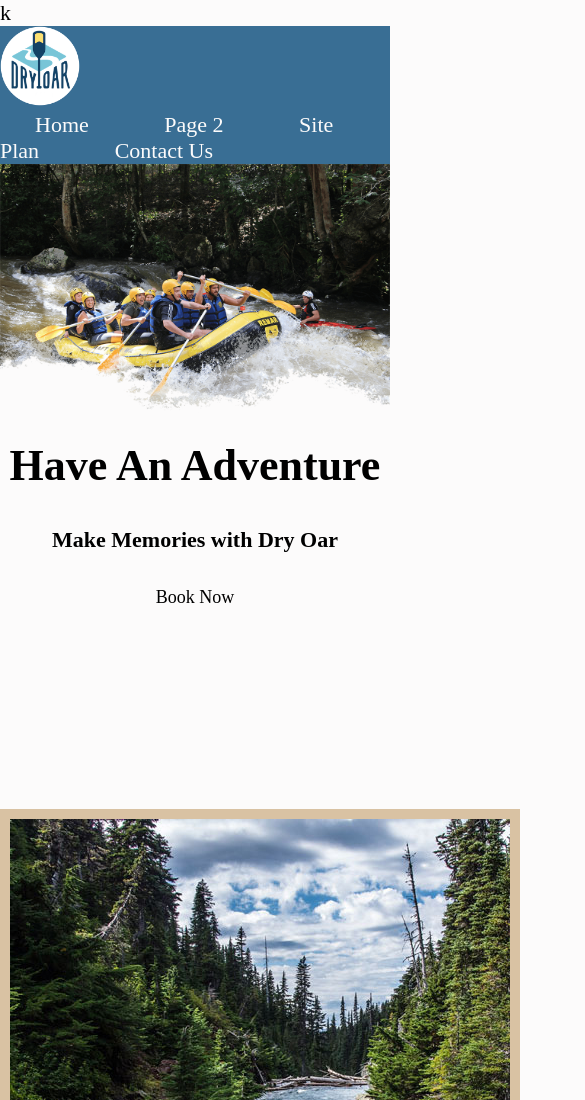
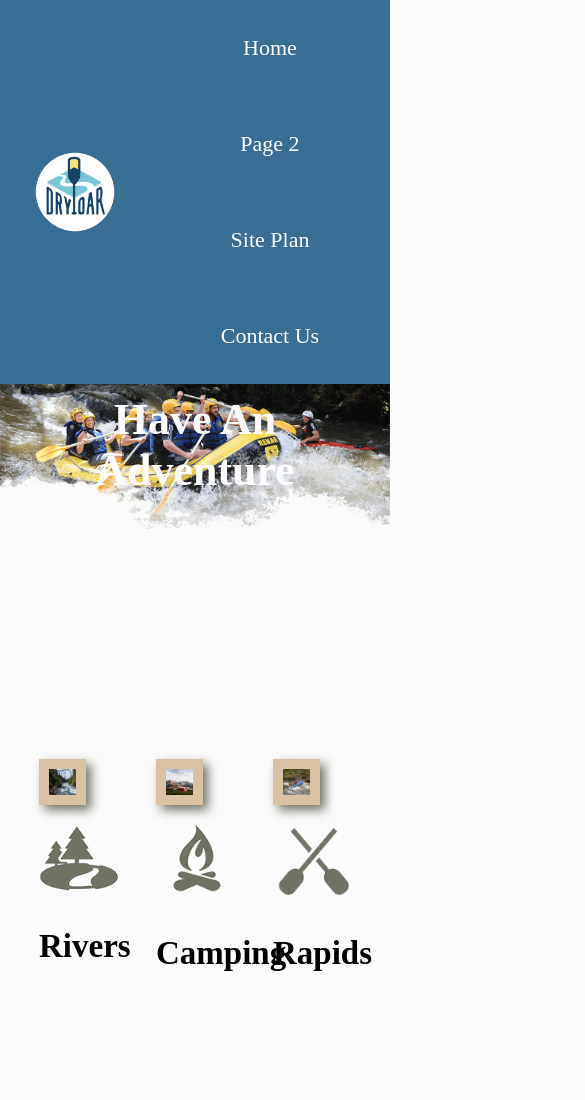
Before and after one commit to WeiChienTang/wdd130, a plain HTML site: page wwr/index.html in a window 390 px wide. Shown: the top 1100 px of the page, 585 px wide, since content can reach past the window. Drawn offline with Linux system fonts and the light colour scheme; a web font is replaced by a local one.

Commit message:
Week 7 Assignment

```diff
--- a/wwr/index.html
+++ b/wwr/index.html
@@ -1,4 +1,4 @@
-<!DOCTYPE html>k
+<!DOCTYPE html>
 <html lang="en">
 <head>
     <meta charset="UTF-8">
@@ -9,6 +9,7 @@
 </head>
 <body>
     <div id="content">
+
         <header>
             <a id="logo_link" href="index.html">
                 <img class="logo" src="images/logo.png" alt="Dry Oar Logo">
@@ -20,19 +21,21 @@
                 <a href="contactus.html">Contact Us</a>
             </nav>
         </header>
+
         <div id="hero">
             <div id="hero-box">
                 <img id="hero-img" src="images/hero.png" alt="People enjoying white water rafting">
             </div>
             <section id="hero-msg">
                 <h1 class="home-title">Have An Adventure</h1>
-                <h4>Make Memories with Dry Oar </h4>
-                <div class='button-box'>
-                    <a class='book' href="contactus.html">Book Now</a>
+                <h4>Make Memories with Dry Oar</h4>
+                <div class="button-box">
+                    <a class="book" href="rates.html">Book Now</a>
                 </div>
             </section>
-        </div>
-        <main class="home-grid">
+          </div>
+
+          <main class="home-grid">
             <section class="rivers-card">
                 <img class="card-img" src="images/rivers.jpg" alt="river in forest">
                 <img class="icon" src="images/river_icon.png" alt="river icon">
@@ -48,10 +51,7 @@
                 <img class="icon" src="images/oars.png" alt="oars icon">
                 <h2>Rapids</h2>
             </section>
-            <div id="background">
-
-
-            </div>
+            <div id="background"></div>
             <img class="mountains" src="images/mountains.jpg" alt="Misty mountains">
             <section class="msg">
                 <h2>More Than Just The Thrill</h2>
@@ -59,8 +59,11 @@
                 <a class='join' href="rivers.html">Join Us</a>
             </section>
         </main>
+
+        </main>
+
         <footer>
-            <p>Dry Oar &copy; 20XX - Your First and Last Name Here</p>
+            <p>Dry Oar &copy; 2023 - Wei Chien, Tang</p>
             <p><a href="site-plan-rafting.html">Site Plan</a></p>
             <p><a href="contactus.html">Contact Us</a></p>
             <div class="social">
@@ -75,6 +78,7 @@
                 </a>
             </div>
         </footer>
+
     </div>
 </body>
 </html>
--- a/wwr/styles/style.css
+++ b/wwr/styles/style.css
@@ -1,4 +1,47 @@
 @import url('https://fonts.googleapis.com/css2?family=Sofia+Sans+Semi+Condensed:wght@200&display=swap');
+
+@media screen and (max-width: 900px) {
+    #hero, .home-grid {
+        display: block;
+        height: auto;
+    }
+    nav, footer {
+        flex-direction: column;
+    }
+    nav a {
+        display: block;
+        padding: 15px;
+    }
+    #hero {
+        margin-top: 0;
+    }
+    #hero-msg {
+        margin-top: 0;
+    }
+    #hero-msg h4 {
+        display: none;
+    }
+    .home-title {
+        font-size: 25px;
+        color: #6f7364;
+
+    }
+    .rivers-card, .camping-card, .rapids-card {
+        margin: 50px auto;
+        width: 60%;
+    }
+    #background {
+        display: none;
+    }
+    .mountains, .msg {
+        width: 80%;
+        display: block;
+        margin: 0 auto;
+    }
+    footer {
+        margin-top: 25px;
+    }
+}
 
 #content{
     max-width: 1600px;
@@ -8,7 +51,28 @@
 #hero-img{
     width: 100%;
 }
-
+#hero {
+    display: grid;
+    grid-template-columns: 1fr 3fr 1fr;
+    margin-top: -100px;
+}
+#hero-box {
+    grid-column: 1/4;
+    grid-row: 1/3;
+    z-index: -1;
+}
+#hero-msg h4 {
+    color: white;
+}
+.home-grid{
+    display: grid;
+    grid-template-columns: 1fr 1fr 1fr 1fr 1fr 1fr 1fr 1fr 1fr 1fr;
+}
+.card-img, .mountains {
+    width: 100%;
+    grid-column: 2/7;
+    grid-row: 5/8;
+}
 nav a{
     text-decoration: none;
     color: #fcfbfb;
@@ -18,6 +82,11 @@ nav a{
 
 #hero-msg h1, #hero-msg h4{
     text-align: center;
+}
+#hero-msg {
+    grid-column: 2/3;
+    grid-row: 1/2;
+    margin-top: 100px;
 }
 
 .button-box{
@@ -30,6 +99,8 @@ main section{
 
 #background {
     height: 725px;
+    grid-column: 1/11;
+    grid-row: 4/9;
 }
 
 body{
@@ -41,11 +112,19 @@ body{
 }
 
 header{
-    background-color: #396E94
+    background-color: #396E94;
+    display: grid;
+    grid-template-columns: 150px auto;
 }
 
 nav a:hover{
     background-color: #53D8FB;
+    /* display: flex; */
+    /* justify-content: space-around; */
+}
+nav {
+    display: flex;
+    justify-content: space-around;
 }
 
 .book, .join{
@@ -70,6 +149,9 @@ nav a:hover{
     background-color: #396E94;
     padding: 35px;
     line-height: 1.5em;
+    grid-column: 6/10;
+    grid-row: 6/7;
+    box-shadow: 5px 5px 10px #6f7364;
 }
 
 footer{
@@ -94,6 +176,8 @@ nav a:hover{
     font-family: "Sofia Sans Semi Condensed";
     font-size: 2em;
     margin-top: 10px;
+    z-index: -1;
+    color: #fcfbfb;
 }
 h4{
     color:black;
@@ -105,7 +189,10 @@ h4{
     font-size: 18px;
     padding: 15px 30px;
 }
-
+.book
+{
+    color: #fcfbfb;
+}
 .book:hover, .join:hover{
     color:#fcfbfb;
     background-color: #53D8FB;
@@ -117,7 +204,10 @@ h4{
 }
 
 .mountains{
-    padding: 50px;
+    width: 100%;
+    grid-column: 2/7;
+    grid-row: 5/8;
+    box-shadow: 5px 5px 10px #6f7364;
 }
 
 .msg p{
@@ -154,18 +244,47 @@ footer a:hover{
 
 #logo_link{
     padding-top: 5px;
+    padding-top: 5px;
+    justify-self: center;
+    align-self: center;
 }
 
 footer .social img{
     padding-top: 15px;
 }
 
+footer {
+    background-color: #396E94;
+    padding: 25px 50px;
+    margin-top: 200px;
+    display: flex;
+    justify-content: space-around;
+    align-items: center;
+}
+
 .rivers-card, .camping-card, .rapids-card{
     margin: 200px 0;
 }
-
+.rivers-card{
+    grid-column: 2/4;
+    grid-row: 2/3;
+}
+.camping-card{
+    grid-column: 5/7;
+    grid-row: 2/3;
+}
+.rapids-card{
+    grid-column: 8/10;
+    grid-row: 2/3;
+}
 .card-img {
     border: 10px solid #d9c2a3;
+    transition: transform .5s;
+    box-shadow: 5px 5px 10px #6f7364;
+}
+.card-img:hover{
+    opacity: .6;
+    transform: scale(1.1);
 }
 
 main section img {
```
